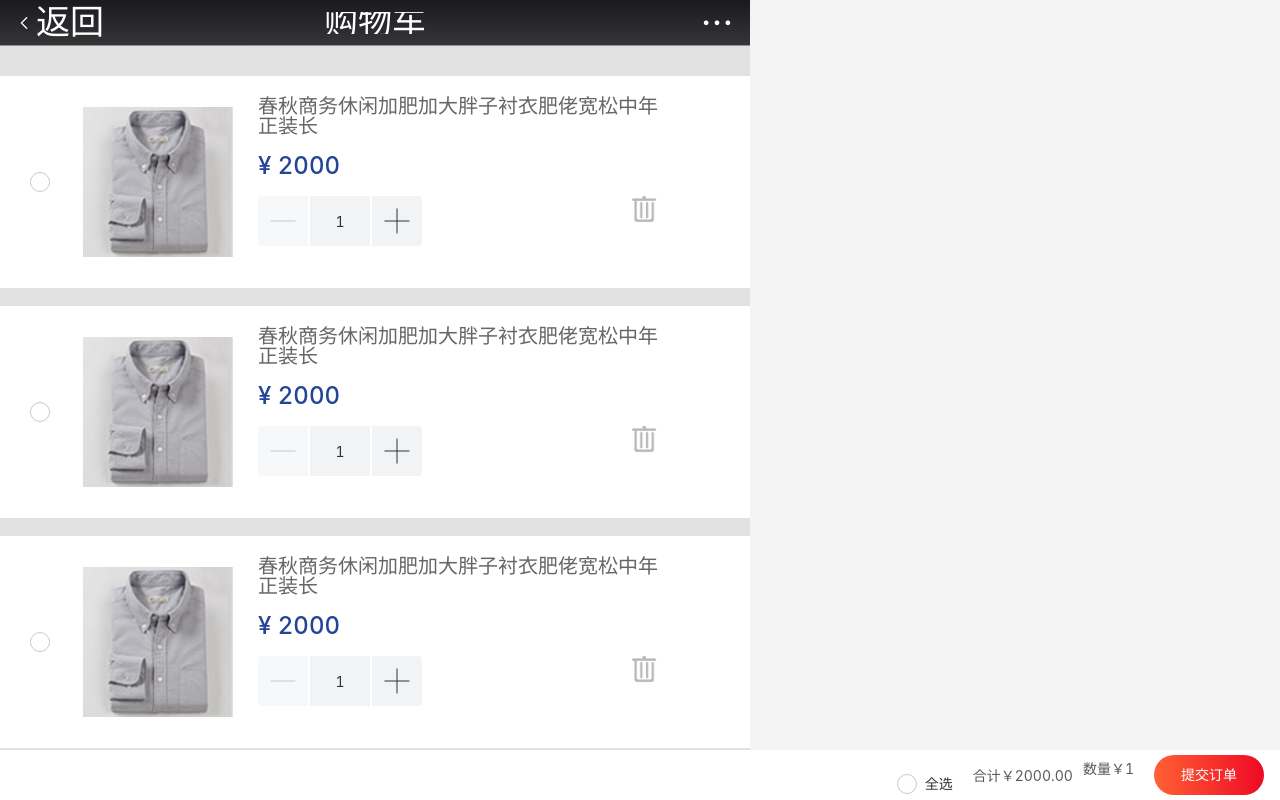
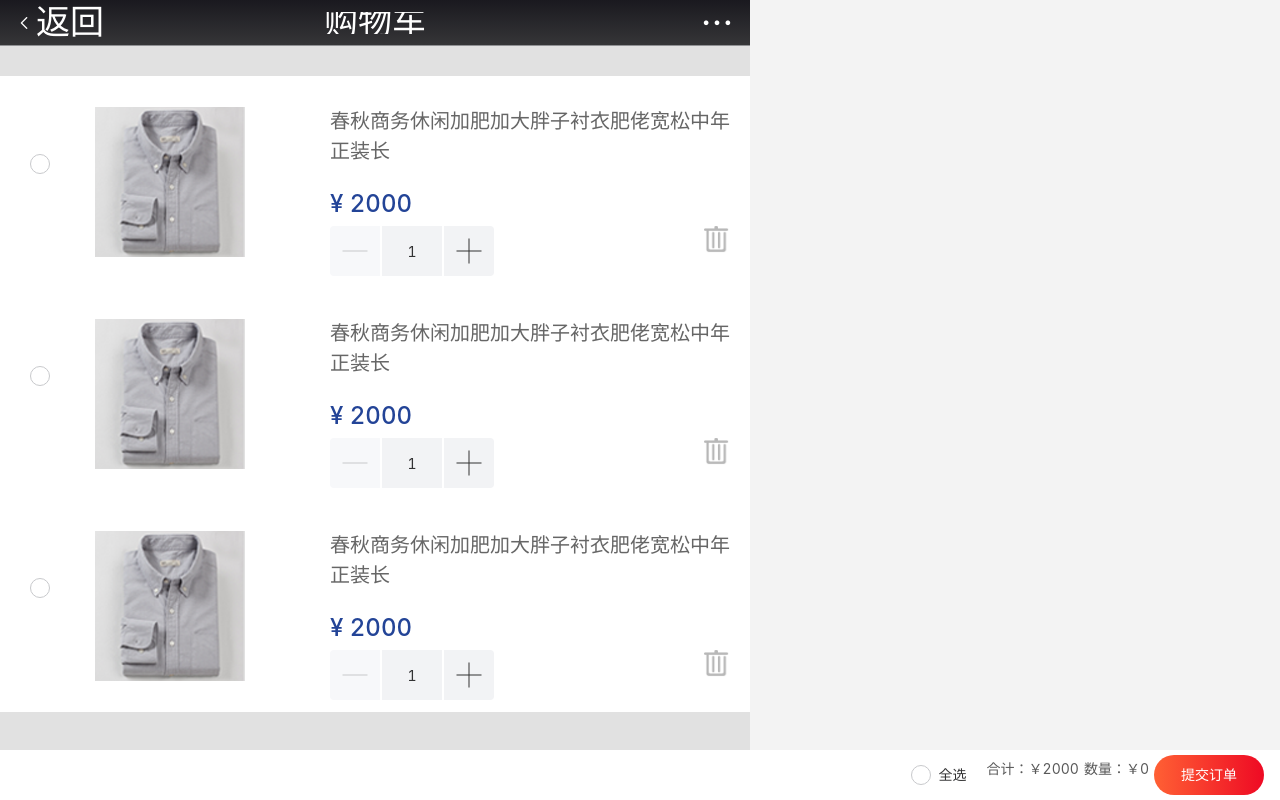
Before and after one commit to LvJiaLei666/bilang, a Vue app in the folder vue_bilang/: page /#/Cart in a window 1280 px wide. Shown: the top 800 px of the page. Built offline with nearby package versions, Linux system fonts and the light colour scheme.

Commit message:
购物车修改三

```diff
--- a/vue_bilang/src/components/shenj/Cart.vue
+++ b/vue_bilang/src/components/shenj/Cart.vue
@@ -9,8 +9,9 @@
     <!-- 主体 -->
     <div class='body'>
         <div class="body_carts">
-            <van-checkbox-group v-model="result">
-                    <van-checkbox :name="item.num" label-disabled @click='other' v-for='(item,index) in cartsList' :key='item.id'>
+            <van-checkbox-group v-model="result" >
+                    <div class="contens" v-for='(item,index) in cartsList' :key='item.id'>
+                        <van-checkbox :name="item.num" label-disabled @click='other' class='checkbox' />
                         <img src="../../../static\images\购物车\h5页面_2_04.png" class='body_imgs'>
                         <div class="body_carts_shop">
                             <p class="body_ps">{{item.title}}</p>
@@ -18,7 +19,7 @@
                             <van-stepper v-model="item.value" input-width="0.6rem" button-size="0.5rem" class='bjq' @change='change' />
                             <img src="../../../static\images\购物车\del.png" class="img_del" @click='del(index)'>
                         </div>
-                    </van-checkbox>
+                    </div>
             </van-checkbox-group>
         </div>
 
@@ -41,8 +42,8 @@
     </div> -->
     <van-submit-bar  button-text="提交订单" @submit="onSubmit">
     <van-checkbox class='alls' v-model="checked" @click='all'>全选</van-checkbox>
-        <p class='prices'><span>合计</span>￥<span>2000.00</span></p>
-        <p class='counts'><span>数量</span>￥<span>1</span></p>
+        <p class='prices'><span>合计：</span>￥<span>{{totals}}</span></p>
+        <p class='counts'><span>数量：</span>￥<span>{{count}}</span></p>
     </van-submit-bar>
   </div>
 </template>
@@ -54,7 +55,6 @@ export default {
     return {
       result:[],
       checked:false,
-      counts:2000.00,
       cartsList:[{
         id:1,
        title:'春秋商务休闲加肥加大胖子衬衣肥佬宽松中年正装长',
@@ -90,8 +90,6 @@ export default {
         });
       },
       other(){
-        this.result.push(this.cartsList.id);
-        this.result.pop();
         if(this.result.length == this.cartsList.length){
             this.checked = true;
         }else{
@@ -99,7 +97,6 @@ export default {
         }
       },
       del(i){
-        // this.cartsList.pop();
         this.cartsList.splice(i,1);
         console.log(i);
       },
@@ -110,28 +107,59 @@ export default {
               }
           })
       }
+  },
+  computed:{
+    count(){
+        var pieces = 0;
+        this.cartsList.forEach((item,index) =>{
+            if(this.cartsList[index].checked == true){
+                pieces += item.value;
+            }
+            return pieces;
+        })
+        return pieces;
+    },
+    totals(){
+        var total = 0;
+        total += 2000;
+        return total;
+    }
   }
 }
 </script>
 
 <!-- Add "scoped" attribute to limit CSS to this component only -->
 <style scoped>
+.checkbox{
+    margin-top:0.78rem;
+}
+.contens{
+    width:7.5rem;
+    background-color:#fff;
+    float: right;
+    overflow: hidden;
+}
+.van-icon van-icon-success{
+    position:absolute;
+    top:0.2rem;
+}
 .alls{
-    margin-right: 0.1rem;
+    margin-right: 0.2rem;
 }
 .prices{
-    margin:0 0.1rem;
+        margin-right:0.05rem;
+
 }
 .counts{
-    margin-right:0.2rem;
+    margin-right:0.05rem;
 }
 .van-checkbox{
     padding-left: 0.3rem;
     background-color: #fff;
-    margin-top:0.18rem;
     font-size: 0.14rem;
     color:#323233;
     text-align: left;
+    float: left;
 }
 .carts{
     width:7.5rem;
@@ -143,19 +171,18 @@ export default {
     height:2.1rem;
     margin:0.3rem auto;
 }
-.van-radio{
-    margin-left:0.25rem;
-}
+
 .body_imgs{
     width:1.5rem;
     height:1.5rem;
-    margin:0.31rem 0.25rem;
+    margin:0.31rem 0.45rem;
 }
 .body_carts_shop{
     /* width:0.58rem; */
     /* height:1.49rem; */
     float:right;
-    margin-top:0.2rem;
+    margin-top:0.3rem;
+    margin-right: 0.2rem;
 }
 .body_ps{
     width: 4rem;
```
